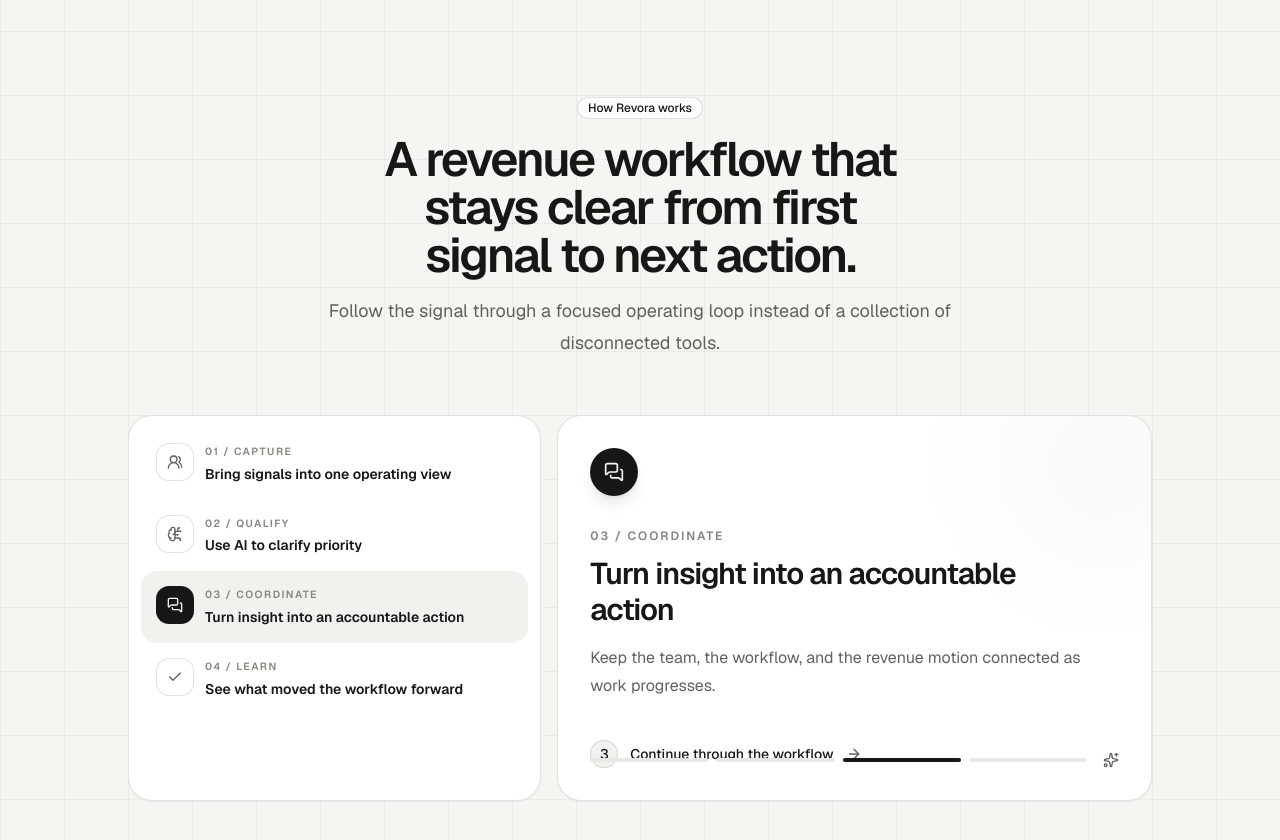
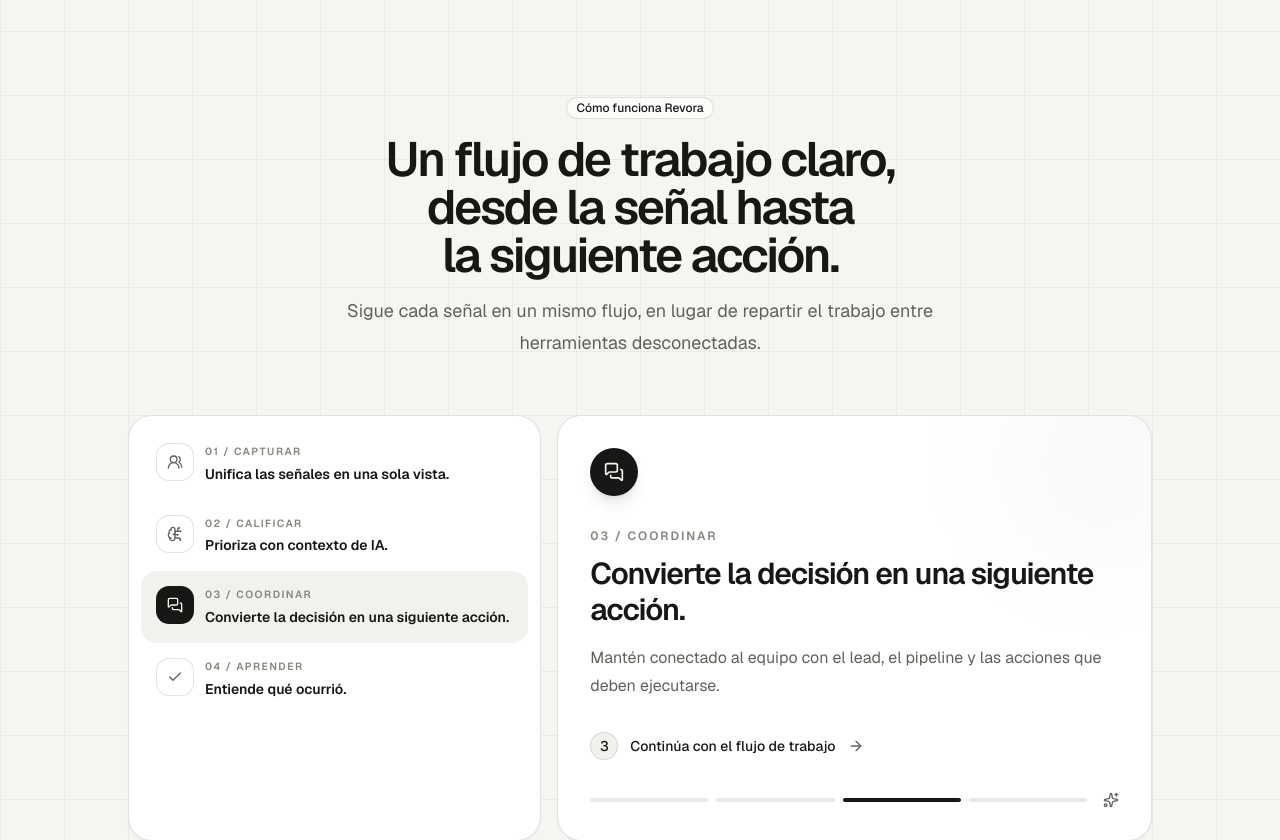
Before and after one commit to BhrayanM/revora, a Next.js app: page / in a window 1280 px wide. Shown: the part 3000-3840 px from the top of the page. Built offline with nearby package versions, Linux system fonts and the light colour scheme; no server answers.

Commit message:
fix(landing): clarify Revora workflow experience

```diff
--- a/src/components/landing/ai-workflow.tsx
+++ b/src/components/landing/ai-workflow.tsx
@@ -18,31 +18,31 @@ import { cn } from "@/lib/utils";
 const steps = [
   {
     icon: UsersRound,
-    eyebrow: "01 / Capture",
-    title: "Bring signals into one operating view",
+    eyebrow: "01 / CAPTURAR",
+    title: "Unifica las señales en una sola vista.",
     description:
-      "Start with the lead and the context your team needs for a confident next step.",
+      "Reúne el lead, su contexto y la información necesaria para decidir qué hacer después.",
   },
   {
     icon: BrainCircuit,
-    eyebrow: "02 / Qualify",
-    title: "Use AI to clarify priority",
+    eyebrow: "02 / CALIFICAR",
+    title: "Prioriza con contexto de IA.",
     description:
-      "Surface the information that helps your team focus attention where it matters most.",
+      "Utiliza la información disponible para identificar qué oportunidades requieren atención primero.",
   },
   {
     icon: MessagesSquare,
-    eyebrow: "03 / Coordinate",
-    title: "Turn insight into an accountable action",
+    eyebrow: "03 / COORDINAR",
+    title: "Convierte la decisión en una siguiente acción.",
     description:
-      "Keep the team, the workflow, and the revenue motion connected as work progresses.",
+      "Mantén conectado al equipo con el lead, el pipeline y las acciones que deben ejecutarse.",
   },
   {
     icon: Check,
-    eyebrow: "04 / Learn",
-    title: "See what moved the workflow forward",
+    eyebrow: "04 / APRENDER",
+    title: "Entiende qué ocurrió.",
     description:
-      "Use a shared record of activity to improve the next revenue decision.",
+      "Consulta la actividad del flujo para saber qué impulsó el resultado y qué debería pasar después.",
   },
 ];
 
@@ -68,15 +68,14 @@ export function AIWorkflow() {
             variant="outline"
             className="mb-4 border-border bg-surface/70 text-foreground"
           >
-            How Revora works
+            Cómo funciona Revora
           </Badge>
           <h2 className="text-balance text-3xl font-semibold tracking-[-0.045em] text-foreground sm:text-5xl">
-            A revenue workflow that stays clear from first signal to next
-            action.
+            Un flujo de trabajo claro, desde la señal hasta la siguiente acción.
           </h2>
           <p className="mt-4 text-lg leading-8 text-muted-foreground">
-            Follow the signal through a focused operating loop instead of a
-            collection of disconnected tools.
+            Sigue cada señal en un mismo flujo, en lugar de repartir el trabajo
+            entre herramientas desconectadas.
           </p>
         </div>
 
@@ -121,11 +120,12 @@ export function AIWorkflow() {
             })}
           </div>
 
-          <div className="relative min-h-[23rem] overflow-hidden rounded-2xl border border-border bg-surface p-6 shadow-sm sm:p-8">
+          <div className="relative overflow-hidden rounded-2xl border border-border bg-surface p-6 shadow-sm sm:p-8">
             <div
               className="absolute -right-10 -top-10 size-44 rounded-full bg-foreground/[0.035] blur-3xl"
               aria-hidden="true"
             />
+            <div className="relative grid">
               {steps.map((step, index) => {
                 const Icon = step.icon;
                 const active = activeIndex === index;
@@ -133,10 +133,10 @@ export function AIWorkflow() {
                   <div
                     key={step.title}
                     className={cn(
-                    "transition-all duration-500",
+                      "col-start-1 row-start-1 transition-[opacity,transform] duration-500 ease-out",
                       active
-                      ? "relative opacity-100"
-                      : "pointer-events-none absolute inset-0 translate-y-2 opacity-0",
+                        ? "z-10 translate-y-0 opacity-100"
+                        : "pointer-events-none z-0 translate-y-2 opacity-0",
                     )}
                     aria-hidden={!active}
                   >
@@ -152,18 +152,18 @@ export function AIWorkflow() {
                     <p className="mt-4 max-w-xl text-base leading-7 text-muted-foreground">
                       {step.description}
                     </p>
-                  <div className="mt-10 flex items-center gap-3 text-sm font-medium text-foreground">
-                    <span className="flex size-7 items-center justify-center rounded-full border border-border bg-surface-secondary">
+                    <div className="mt-8 flex items-center gap-3 text-sm font-medium text-foreground">
+                      <span className="flex size-7 shrink-0 items-center justify-center rounded-full border border-border bg-surface-secondary">
                         {index + 1}
                       </span>
                       <span>
                         {index === steps.length - 1
-                        ? "Ready for the next signal"
-                        : "Continue through the workflow"}
+                          ? "Listo para la siguiente señal"
+                          : "Continúa con el flujo de trabajo"}
                       </span>
                       {index < steps.length - 1 && (
                         <ArrowRight
-                        className="size-4 text-muted-foreground"
+                          className="size-4 shrink-0 text-muted-foreground"
                           aria-hidden="true"
                         />
                       )}
@@ -171,8 +171,9 @@ export function AIWorkflow() {
                   </div>
                 );
               })}
+            </div>
             <div
-              className="absolute bottom-8 left-8 right-8 flex items-center gap-2"
+              className="relative mt-8 flex items-center gap-2"
               aria-hidden="true"
             >
               {steps.map((step, index) => (
--- a/src/components/landing/pricing.tsx
+++ b/src/components/landing/pricing.tsx
@@ -7,34 +7,33 @@ import { Container } from "@/components/ui/container";
 
 const paths = [
   {
-    title: "Start focused",
+    title: "Captura y califica",
     description:
-      "Build a clear foundation for lead qualification and revenue workflow visibility.",
+      "Centraliza tus leads y utiliza IA para identificar cuáles requieren atención primero.",
     items: [
-      "Lead and pipeline workspace",
-      "AI qualification context",
-      "Workflow activity",
+      "Leads y oportunidades en un mismo espacio",
+      "Contexto y puntuación de cualificación",
+      "Pipeline visible para todo el equipo",
     ],
   },
   {
-    title: "Scale the motion",
+    title: "Automatiza y conecta",
     description:
-      "Connect the team and the operating detail behind a growing revenue process.",
+      "Conecta tus herramientas y coordina las acciones que siguen después de cada señal.",
     items: [
-      "Organization-aware collaboration",
-      "Integration configuration",
-      "Operational insights",
+      "Integraciones con CRM y automatización",
+      "Actividad del flujo de trabajo",
+      "Acciones y seguimiento coordinados",
     ],
-    featured: true,
   },
   {
-    title: "Govern the system",
+    title: "Escala con control",
     description:
-      "Bring more people, responsibilities, and sensitive operating decisions into one workspace.",
+      "Añade miembros, define responsabilidades y mantén el acceso a los datos bajo control.",
     items: [
-      "Role-aware access",
-      "Team management controls",
-      "Security settings",
+      "Roles y permisos por organización",
+      "Gestión segura del equipo",
+      "Configuración y seguridad centralizadas",
     ],
   },
 ];
@@ -48,37 +47,22 @@ export function Pricing() {
             variant="outline"
             className="mb-4 border-border bg-surface text-foreground"
           >
-            Built to grow with the workflow
+            CAPTURAR / AUTOMATIZAR / ESCALAR
           </Badge>
           <h2 className="text-balance text-3xl font-semibold tracking-[-0.045em] text-foreground sm:text-5xl">
-            Start with the revenue motion you need today.
+            Empieza con tus leads. Automatiza el proceso. Escala con control.
           </h2>
           <p className="mt-4 text-lg leading-8 text-muted-foreground">
-            Create a workspace and shape Revora around the way your team works.
+            Revora reúne la cualificación, el seguimiento y la coordinación del
+            equipo en un mismo flujo de trabajo.
           </p>
         </div>
 
         <div className="mt-14 grid gap-4 lg:grid-cols-3">
           {paths.map((path) => (
-            <Card
-              key={path.title}
-              className={
-                path.featured
-                  ? "border-border-strong bg-surface-elevated shadow-lg shadow-black/5"
-                  : ""
-              }
-            >
+            <Card key={path.title}>
               <CardContent className="flex h-full flex-col p-7">
-                {path.featured && (
-                  <Badge
-                    variant="outline"
-                    size="sm"
-                    className="w-fit border-border bg-surface-secondary text-foreground"
-                  >
-                    Revenue workflow
-                  </Badge>
-                )}
-                <h3 className="mt-5 text-xl font-semibold tracking-[-0.03em] text-foreground">
+                <h3 className="text-xl font-semibold tracking-[-0.03em] text-foreground">
                   {path.title}
                 </h3>
                 <p className="mt-3 text-sm leading-6 text-muted-foreground">
@@ -102,7 +86,7 @@ export function Pricing() {
                   href="/signup"
                   className="mt-8 inline-flex h-10 items-center justify-center gap-2 rounded-lg bg-primary px-4 text-sm font-semibold text-primary-foreground outline-none transition-colors hover:bg-primary-600 focus-visible:ring-2 focus-visible:ring-primary focus-visible:ring-offset-2 focus-visible:ring-offset-surface"
                 >
-                  Start building
+                  Comienza a construir
                   <ArrowRight className="size-4" aria-hidden="true" />
                 </Link>
               </CardContent>
```
Lines whose indentation alone changed are shown as unchanged.
